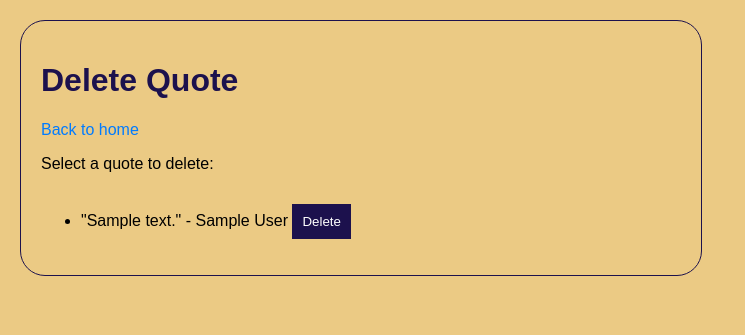
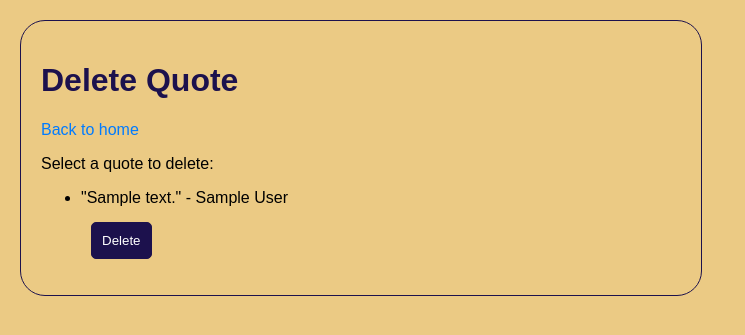
Before and after one commit to WyattW0W/QuoteBase, a Flask app: template templates/delete-quote.html in a window 1280 px wide. Shown: the top 335 px of the page, without its empty margins (0-745 px from the left). Run offline with Flask 3, Linux system fonts and the light colour scheme; the template is opened without the code that fills it: most values are stand-ins (such as "Sample title", 1, 10 or a date in 2020).

Commit message:
Refining the DELETE button CSS

```diff
--- a/templates/delete-quote.html
+++ b/templates/delete-quote.html
@@ -53,6 +53,13 @@
             a:hover {
                 text-decoration: underline;
             }
+
+            form button {
+                display: inline-block;
+                margin-left: 10px;
+                border: #1c114d 1px solid;
+                border-radius: 5px;
+            }
         </style>
     </head>
     <body>
@@ -66,6 +73,7 @@
                 <form action="/delete-quote" method="POST" style="display:inline;">
                     <input type="hidden" name="text" value="{{ quote.text }}">
                     <input type="hidden" name="author" value="{{ quote.author }}">
+                    <br>
                     <button type="submit">Delete</button>
                 </form>
             </li>
```
Also changed, not shown: quotes.json (+1 -1 lines).
